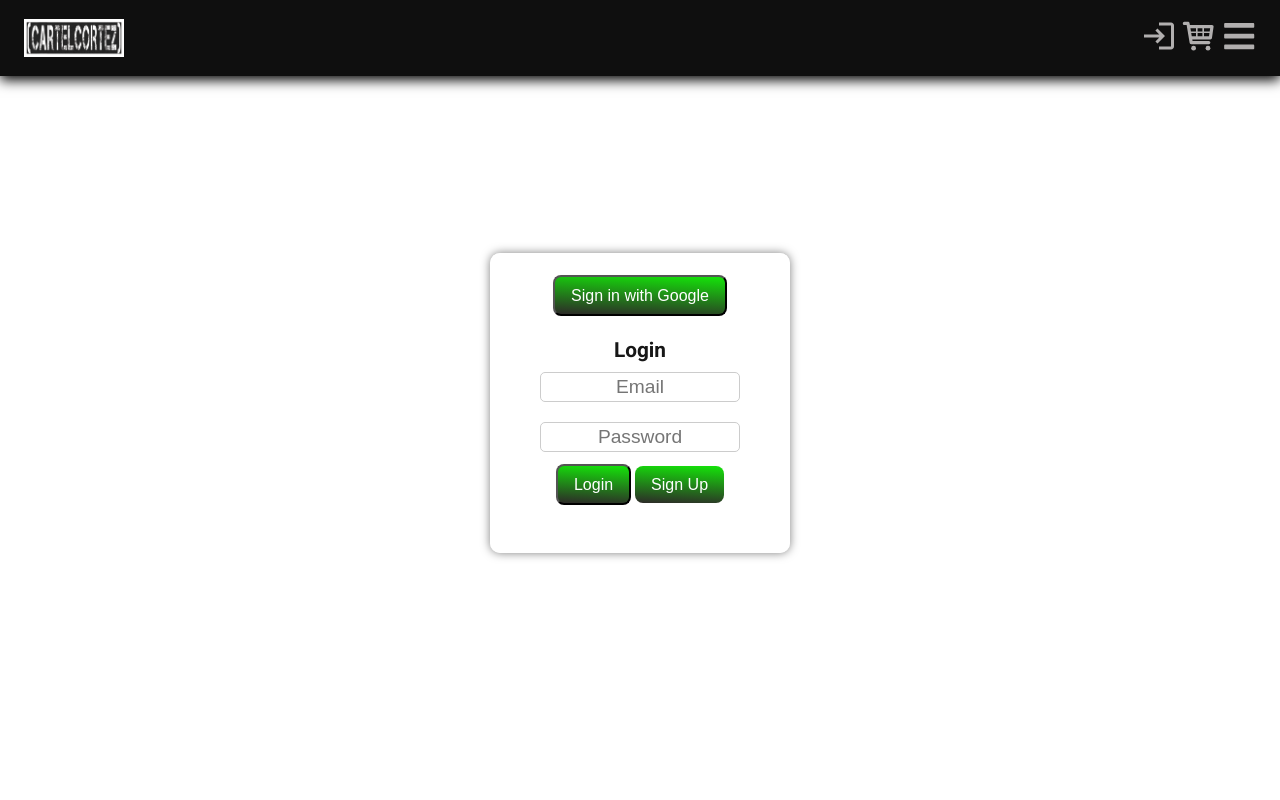
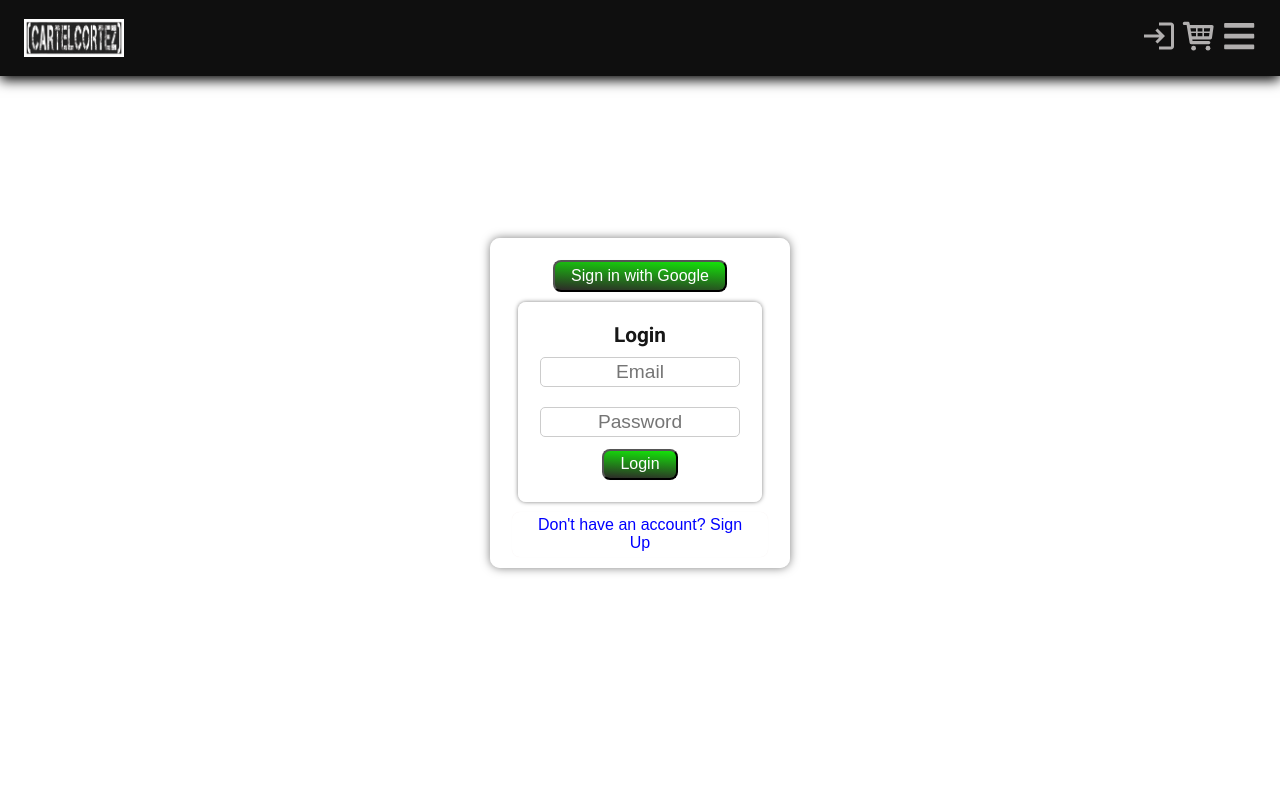
Before and after one commit to joaoaugusto-jesus/Band_website, a Next.js app: page /login in a window 1280 px wide. Shown: the top 800 px of the page. Built offline with nearby package versions, Linux system fonts and the light colour scheme; no server answers; a web font is replaced by a local one.

Commit message:
fixed login form style and funcionality, buttontoggle and error message, added a form container forinputs and button

```diff
--- a/jsconfig.json
+++ b/jsconfig.json
@@ -1,7 +1,8 @@
 {
   "compilerOptions": {
+    "baseUrl": ".",
     "paths": {
-      " @/*": ["./src/*"]
+      "@/*": ["./src/*"]
     }
   }
 }
--- a/src/app/components/Agenda/page.js
+++ b/src/app/components/Agenda/page.js
@@ -1,5 +1,5 @@
 import styles from './Agenda.module.css';
-import { gigs } from ' @/app/Data/gigs';
+import { gigs } from '../../Data/gigs';
 
 
 export default function Agenda() {
--- a/src/app/components/Button/Button.module.css
+++ b/src/app/components/Button/Button.module.css
@@ -2,7 +2,7 @@
 {
     background: linear-gradient(3deg, rgb(45, 42, 40), rgb(20, 228, 9));
     color: white;
-    padding: 0.6rem 1rem;
+    padding: 0.3rem 1rem;
     text-align: center;
     text-decoration: none;
     display: inline-block;
@@ -11,13 +11,14 @@
     cursor: pointer;
     box-shadow: 0 0 1px rgb(244, 238, 237);
     border-radius: 0.5rem;
-    transition: background 0.3s ease;
+    transition: background 0.9s ease;
     font-family: 'Alatsi', sans-serif;
 }
 
 .button:hover
 {
     background: #152c168d;
+
 }
 
 .button:active
--- a/src/app/login/Login.module.css
+++ b/src/app/login/Login.module.css
@@ -28,11 +28,21 @@
     box-shadow: 0 0 10px rgba(0, 0, 0, 0.5);
     margin: 0 auto;
     width: 300px;
-    height: 300px;
+    height: 330px;
     z-index: 2000;
     margin-top: 20px;
     margin-bottom: 14px;
 
+}
+
+.formContainer{
+    margin: 8px;
+    padding: 1px;
+    border-radius: 8px;
+    box-shadow: 0 0 4px rgba(0, 0, 0, 0.5);
+    background-color: rgba(255, 255, 255, 0.8);
+    width: auto;
+    height: 200px;
 }
 
 .logged{
@@ -55,10 +65,25 @@
     text-align: center;
 }
 
+.error{
+    color: red;
+    font-size: 0.9rem;
+    margin-bottom: 6px;
+}
+
 .toggleButton {
     background: none;
     border: none;
     color: blue;
     cursor: pointer;
-    text-decoration: underline;
+
+
   }
+    .toggleButton:hover {
+        text-decoration: underline;
+        background: none;
+    }
+    .toggleButton:active{
+         box-shadow: none;
+
+    }
--- a/src/app/login/page.js
+++ b/src/app/login/page.js
@@ -2,51 +2,46 @@
 
 import Navbar from "../components/Navbar/page";
 import Footer from "../components/Footer/page";
+import PageIcon from "../components/Icons/page";
+import Button from "../components/Button";
 import styles from "./Login.module.css";
-import PageIcon from "../components/Icons/page";
 import { useSession, signIn, signOut } from "next-auth/react";
-import Button from "../components/Button";
 import { useState } from "react";
 
 export default function Login() {
   const { data: session } = useSession();
-  const [isLogin, setIsLogin] = useState(true);
+  const [authMode, setAuthMode] = useState("login"); // 'login' | 'signup'
   const [email, setEmail] = useState("");
   const [password, setPassword] = useState("");
   const [loading, setLoading] = useState(false);
   const [error, setError] = useState("");
 
-  const handleSignup = async () => {
+  // Limpa inputs e erros
+  const resetForm = () => {
+    setEmail("");
+    setPassword("");
+    setError("");
+  };
+
+  // Alterna entre login e signup e limpa campos
+  const toggleAuthMode = () => {
+    setAuthMode(authMode === "login" ? "signup" : "login");
+    resetForm();
+  };
+
+  // Função centralizada para login/signup
+  const handleSubmit = async () => {
+    if (!email || !password) {
+      setError("Email and password are required");
+      return;
+    }
+
     setLoading(true);
     setError("");
 
     try {
-      const res = await fetch("/api/auth/signup", {
-        method: "POST",
-        headers: { "Content-Type": "application/json" },
-        body: JSON.stringify({ email, password }),
-      });
-
-      const data = await res.json();
-
-      if (res.ok) {
-        alert("Signup successful! Please log in.");
-        setIsLogin(true); // Switch to login form after successful signup
-      } else {
-        setError(data.error || "Signup failed");
-      }
-    } catch (err) {
-      setError("An error occurred during signup");
-    } finally {
-      setLoading(false);
-    }
-  };
-
-  const handleLogin = async () => {
-    setLoading(true);
-    setError("");
-
-    try {
+      if (authMode === "login") {
+        // Login com credentials
         const result = await signIn("credentials", {
           email,
           password,
@@ -56,8 +51,37 @@ export default function Login() {
         if (result?.error) {
           setError(result.error);
         }
+        // Não chamar resetForm aqui — evita 401
+      } else {
+        // Signup
+        const res = await fetch("/api/auth/signup", {
+          method: "POST",
+          headers: { "Content-Type": "application/json" },
+          body: JSON.stringify({ email, password }),
+        });
+        const data = await res.json();
+
+        if (res.ok) {
+          alert("Signup successful! Please log in.");
+          setAuthMode("login");
+          resetForm(); // Limpa campos após signup
+        } else {
+          setError(data.error || "Signup failed");
+        }
+      }
     } catch (err) {
-      setError("An error occurred during login");
+      setError("An unexpected error occurred");
+    } finally {
+      setLoading(false);
+    }
+  };
+
+  // Login com Google
+  const handleGoogleLogin = async () => {
+    setLoading(true);
+    try {
+      await signIn("google");
+      // resetForm aqui é seguro porque Google redireciona imediatamente
     } finally {
       setLoading(false);
     }
@@ -76,16 +100,22 @@ export default function Login() {
             </>
           ) : (
             <div className={styles.loginForm}>
+              {/* Social login */}
+              <Button onClick={handleGoogleLogin} disabled={loading}>
+                {loading ? "Redirecting..." : "Sign in with Google"}
+              </Button>
+              <div className={styles.formContainer}>
+                <h2 className={styles.logged}>
+                {authMode === "login" ? "Login" : "Sign Up"}
+              </h2>
 
-
-            <Button onClick={() => signIn("google")}>Sign in with Google</Button>
-             <h2 className={styles.logged}>{isLogin ? "Login" : "Sign Up"}</h2>
               <input
                 className={styles.input}
                 type="email"
                 placeholder="Email"
                 value={email}
                 onChange={(e) => setEmail(e.target.value)}
+                disabled={loading}
               />
               <input
                 className={styles.input}
@@ -93,29 +123,31 @@ export default function Login() {
                 placeholder="Password"
                 value={password}
                 onChange={(e) => setPassword(e.target.value)}
+                disabled={loading}
               />
+
               {error && <p className={styles.error}>{error}</p>}
-            {isLogin ? (
-              <Button onClick={handleLogin} disabled={loading}>
-                {loading ? "Logging in..." : "Login"}
+
+              <Button onClick={handleSubmit} disabled={loading}>
+                {loading
+                  ? authMode === "login"
+                    ? "Logging in..."
+                    : "Signing up..."
+                  : authMode === "login"
+                  ? "Login"
+                  : "Sign Up"}
               </Button>
-            ) : (
-              <Button onClick={handleSignup} disabled={loading}>
-                {loading ? "Signing up..." : "Sign Up"}
+              </div>
+              <Button className={styles.toggleButton} onClick={toggleAuthMode}>
+                {authMode === "login"
+                  ? "Don't have an account? Sign Up"
+                  : "Already have an account? Login"}
               </Button>
-            )}
-
-            <Button
-              className={styles.toggleButton}
-              onClick={() => setIsLogin(!isLogin)}
-            >
-              {isLogin ? "Sign Up" : "Login"}
-            </Button>
-
             </div>
           )}
         </div>
       </div>
+
       <PageIcon />
       <Footer />
     </>
--- a/src/app/api/auth/prismaClient.js
+++ b/src/lib/prismaClient.js
@@ -1,12 +1,11 @@
 // prismaClient.js
 import { PrismaClient } from "@prisma/client";
 
+// Avoid multiple instances in dev (hot-reload)
 const globalForPrisma = global;
 
 export const prisma =
   globalForPrisma.prisma ||
-  new PrismaClient({
-    log: ["query", "info", "warn", "error"],
-  });
+  new PrismaClient({ log: ["query", "error", "warn"] });
 
 if (process.env.NODE_ENV !== "production") globalForPrisma.prisma = prisma;
```
Also changed, not shown: src/app/api/auth/[...nextauth]/route.js (+35 -19 lines). Lines whose indentation alone changed are shown as unchanged.
